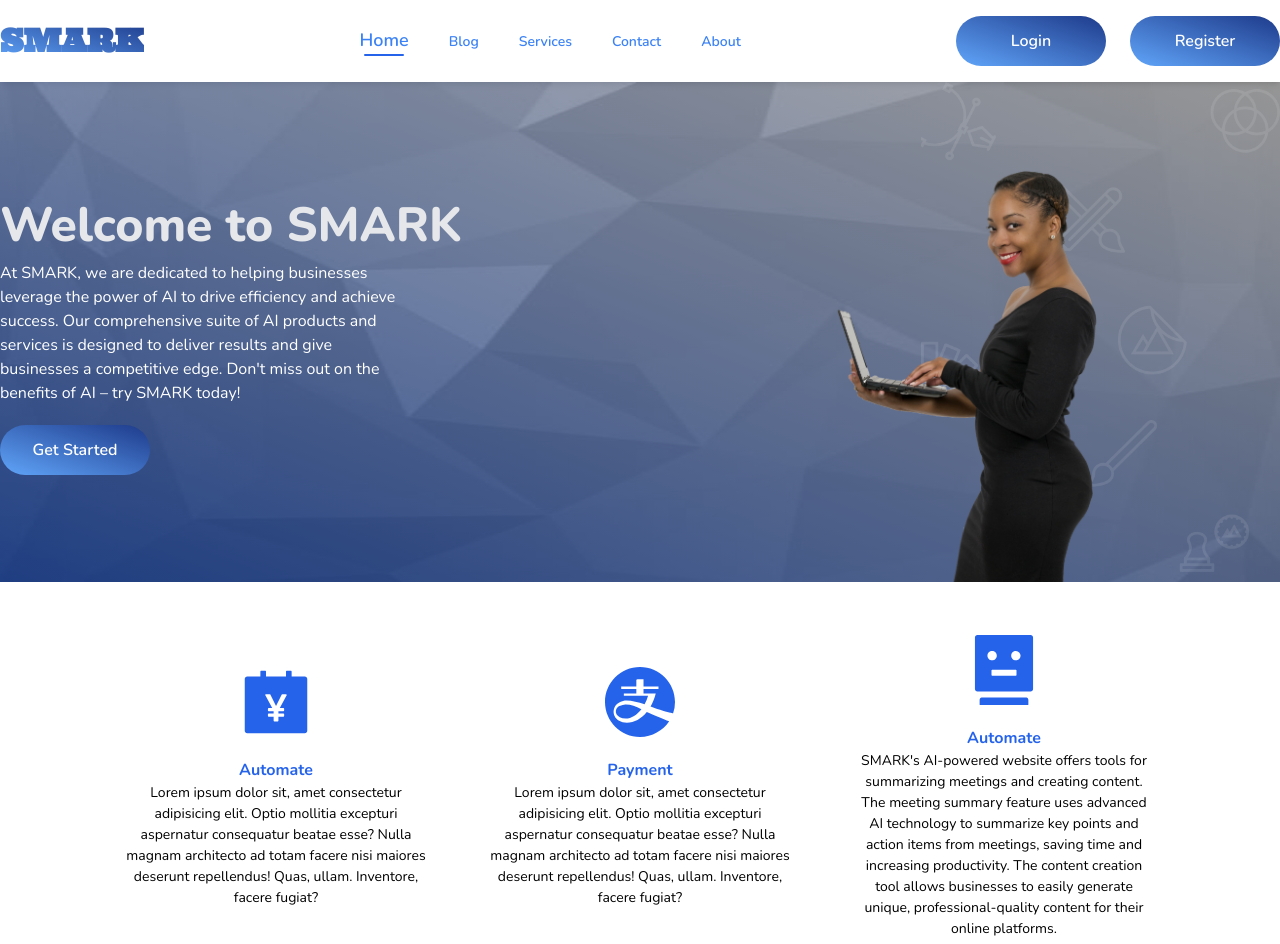
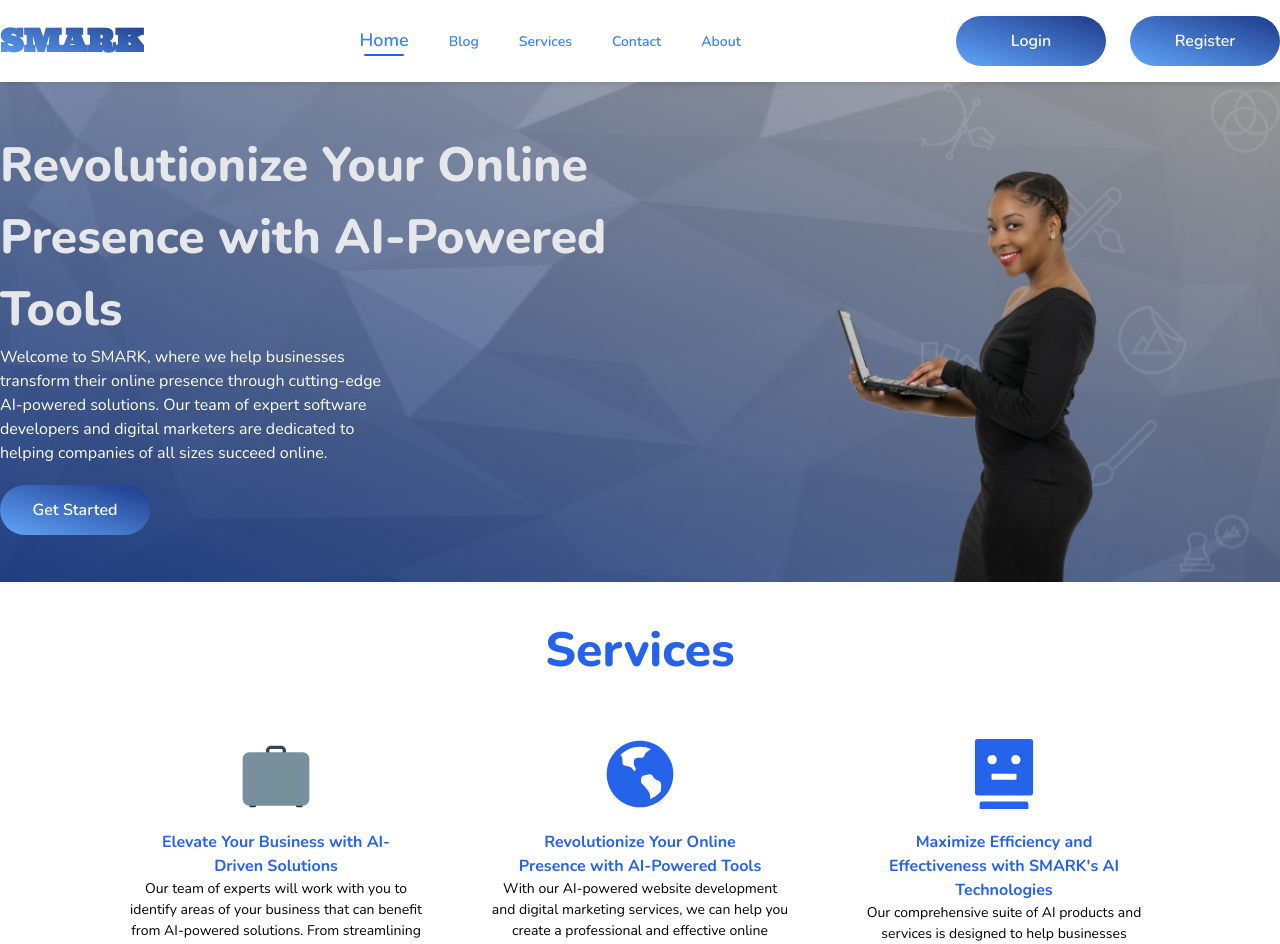
Before and after one commit to DannyPreye/Smack, a Next.js app: page / in a window 1280 px wide. Shown: the top 944 px of the page. Built offline with nearby package versions, Linux system fonts and the light colour scheme.

Commit message:
ci: added description and modified the services

```diff
--- a/components/Hero/Hero.tsx
+++ b/components/Hero/Hero.tsx
@@ -6,9 +6,9 @@ const Hero = () => {
             <Image src='/bg.jpg' alt="" fill className="grayscale opacity-[0.5]" />
             <div className="container font-nunito mx-auto flex justify-between items-center h-full">
                 <div className="flex-col z-[100] flex  items-center lg:items-start   py-8 ">
-                    <h1 className="text-[2rem] lg:text-[3rem] font-extrabold text-gray-200 lg:text-left text-center">Welcome to SMARK</h1>
+                    <h1 className="text-[2rem] lg:text-[3rem] font-extrabold text-gray-200 lg:w-[620px] lg:text-left text-center">Revolutionize Your Online Presence with AI-Powered Tools</h1>
                     <p className="lg:w-[400px] text-white text-center lg:text-left px-4 lg:px-0 ">
-                        At SMARK, we are dedicated to helping businesses leverage the power of AI to drive efficiency and achieve success. Our comprehensive suite of AI products and services is designed to deliver results and give businesses a competitive edge. Don't miss out on the benefits of AI – try SMARK today!
+                        Welcome to SMARK, where we help businesses transform their online presence through cutting-edge AI-powered solutions. Our team of expert software developers and digital marketers are dedicated to helping companies of all sizes succeed online.
                     </p>
                     <Button title="Get Started" className="mt-5 rounded-full" />
                 </div>
--- a/components/Services/ServiceCard.tsx
+++ b/components/Services/ServiceCard.tsx
@@ -14,7 +14,7 @@ const ServiceCard = ({ title, Icon, description, }: Props) => {
         <div className="flex flex-col gap-4 items-center justify-center">
             <Icon className="text-[5rem] text-blue-600" />
             <div className="flex flex-col items-center justify-center">
-                <h3 className="text-blue-600 font-bold ">{title}</h3>
+                <h3 className="text-blue-600 font-bold text-center lg:w-[250px]">{title}</h3>
                 <p className="text-[14px] text-center md:w-[300px]">{description}</p>
             </div>
         </div>
--- a/components/Services/index.tsx
+++ b/components/Services/index.tsx
@@ -4,7 +4,8 @@ import ServiceCard from "./ServiceCard"
 const Services = () => {
     return (
         <section>
-            <div className="container lg:flex-row flex-col mx-auto flex justify-center gap-16  items-center py-12 px-5 ">
+            <h2 className="text-[3rem] font-extrabold text-blue-600 text-center mt-8">Services</h2>
+            <div className="container lg:flex-row flex-col mx-auto flex justify-center gap-16  items-start py-12 px-5 ">
                 {services.map((service, id) => (<ServiceCard key={id} title={service.title} Icon={service.Icon} description={service.description} />))}
             </div>
         </section>
--- a/package.json
+++ b/package.json
@@ -21,6 +21,7 @@
     "@types/react-dom": "18.0.9",
     "@vercel/analytics": "^0.1.6",
     "eslint-config-next": "13.0.7",
+    "framer-motion": "^8.0.2",
     "next": "13.0.7",
     "next-auth": "^4.18.7",
     "next-seo": "^5.15.0",
--- a/pages/_app.tsx
+++ b/pages/_app.tsx
@@ -6,7 +6,9 @@ import { Analytics } from '@vercel/analytics/react';
 
 export default function App({ Component, pageProps }: AppProps) {
   return (<>
-    <NextSeo title='SMARK' />
+    <NextSeo title='SMARK' description='Welcome to SMARK, the premier software development company for businesses looking to leverage the power of artificial intelligence (AI). Our AI-powered website development and digital marketing services are designed to help businesses of all sizes succeed online.
+Our team of experts offers custom website design and development, AI-assisted content writing and grammar correction, Twitter profile management with AI-powered tweet scheduling, and full-service digital marketing strategy and execution. Our comprehensive suite of AI products and services is designed to streamline operations, improve efficiency, and drive results.
+With SMARK, you can revolutionize your online presence and take your business to the next level. Contact us today to learn more and see how we can help you succeed online.' />
     <Nav />
     <Component {...pageProps} />
     <Analytics />
--- a/utils/menu.ts
+++ b/utils/menu.ts
@@ -4,6 +4,9 @@ import {
   AiFillAlipayCircle,
   AiFillRobot,
 } from "react-icons/ai";
+
+import { FcBusiness } from "react-icons/fc";
+import { RiEarthFill } from "react-icons/ri";
 
 export const menu: Menu[] = [
   {
@@ -30,22 +33,22 @@ export const menu: Menu[] = [
 
 export const services = [
   {
-    title: "Automate",
-    Icon: AiFillAccountBook,
+    title: "Elevate Your Business with AI-Driven Solutions",
+    Icon: FcBusiness,
     description:
-      "Lorem ipsum dolor sit, amet consectetur adipisicing elit. Optio mollitia excepturi aspernatur consequatur beatae esse? Nulla magnam architecto ad totam facere nisi maiores deserunt repellendus! Quas, ullam. Inventore, facere fugiat?",
+      "Our team of experts will work with you to identify areas of your business that can benefit from AI-powered solutions. From streamlining operations to improving customer service, we can help you leverage the power of AI to drive efficiency and increase your competitive edge.",
   },
   {
-    title: "Payment",
-    Icon: AiFillAlipayCircle,
+    title: "Revolutionize Your Online Presence with AI-Powered Tools",
+    Icon: RiEarthFill,
     description:
-      "Lorem ipsum dolor sit, amet consectetur adipisicing elit. Optio mollitia excepturi aspernatur consequatur beatae esse? Nulla magnam architecto ad totam facere nisi maiores deserunt repellendus! Quas, ullam. Inventore, facere fugiat?",
+      "With our AI-powered website development and digital marketing services, we can help you create a professional and effective online presence that drives results. From custom website design to social media management and content creation, we have the tools and expertise to help you succeed online.?",
   },
   {
-    title: "Automate ",
+    title: "Maximize Efficiency and Effectiveness with SMARK's AI Technologies",
     Icon: AiFillRobot,
     description:
-      "SMARK's AI-powered website offers tools for summarizing meetings and creating content. The meeting summary feature uses advanced AI technology to summarize key points and action items from meetings, saving time and increasing productivity. The content creation tool allows businesses to easily generate unique, professional-quality content for their online platforms.",
+      "Our comprehensive suite of AI products and services is designed to help businesses streamline operations, improve efficiency, and achieve better results. From meeting summary tools to content creation and social media management, we can help you take your business to the next level with the power of AI.",
   },
 ];
 
```
Also changed, not shown: 1 other file (tests, documents, lock files or other folders).
